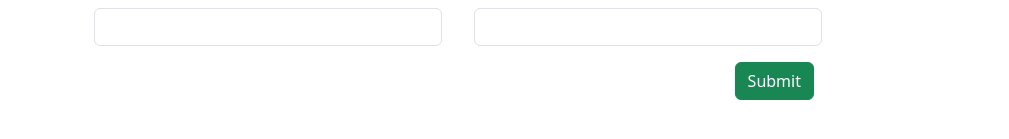
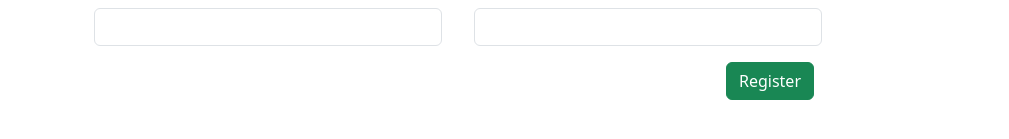
Before and after one commit to inn-vasug/Innovation_Team, an Angular app in the folder StuRec/: page /Register-Corporate in a window 1280 px wide. Shown: the part 561-700 px from the top of the page, without its empty margins (0-1009 px from the left). Built offline with nearby package versions, Linux system fonts and the light colour scheme.

Commit message:
Corrected Button name

```diff
--- a/StuRec/src/app/registration/college/college.component.html
+++ b/StuRec/src/app/registration/college/college.component.html
@@ -73,7 +73,7 @@
         <div class="row gap-2">
             <div class="col-8 text-end">
                 <div class="mb-3">
-                    <button type="submit" [disabled]="!regDetails.valid" class="btn btn-success mb-3">Submit</button>
+                    <button type="submit" [disabled]="!regDetails.valid" class="btn btn-success mb-3">Register</button>
                 </div>
             </div>
         </div>
--- a/StuRec/src/app/registration/corporate/corporate.component.html
+++ b/StuRec/src/app/registration/corporate/corporate.component.html
@@ -73,7 +73,7 @@
         <div class="row gap-2">
             <div class="col-8 text-end">
                 <div class="mb-3">
-                    <button type="submit" [disabled]="!regDetails.valid" class="btn btn-success mb-3">Submit</button>
+                    <button type="submit" [disabled]="!regDetails.valid" class="btn btn-success mb-3">Register</button>
                 </div>
             </div>
         </div>
```
